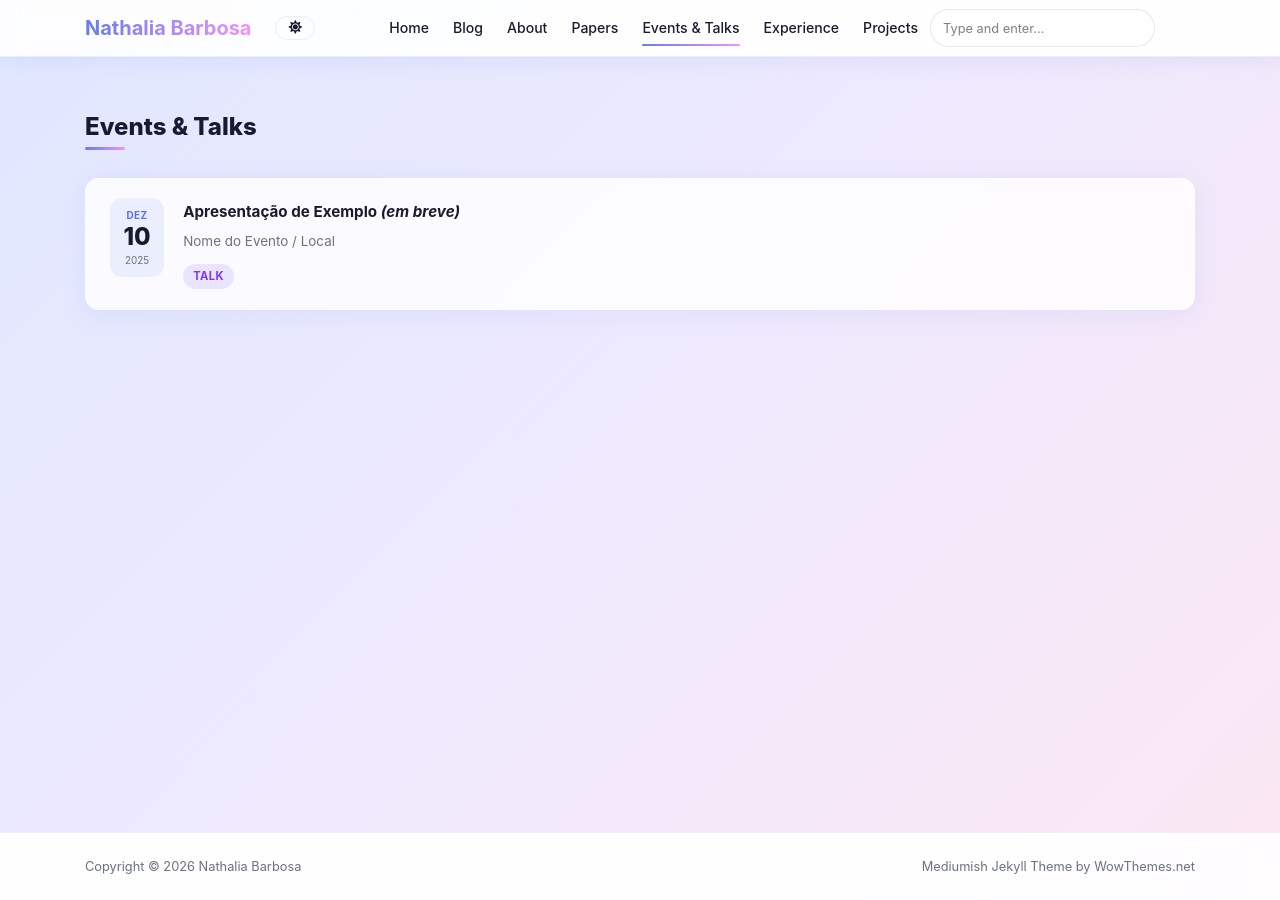
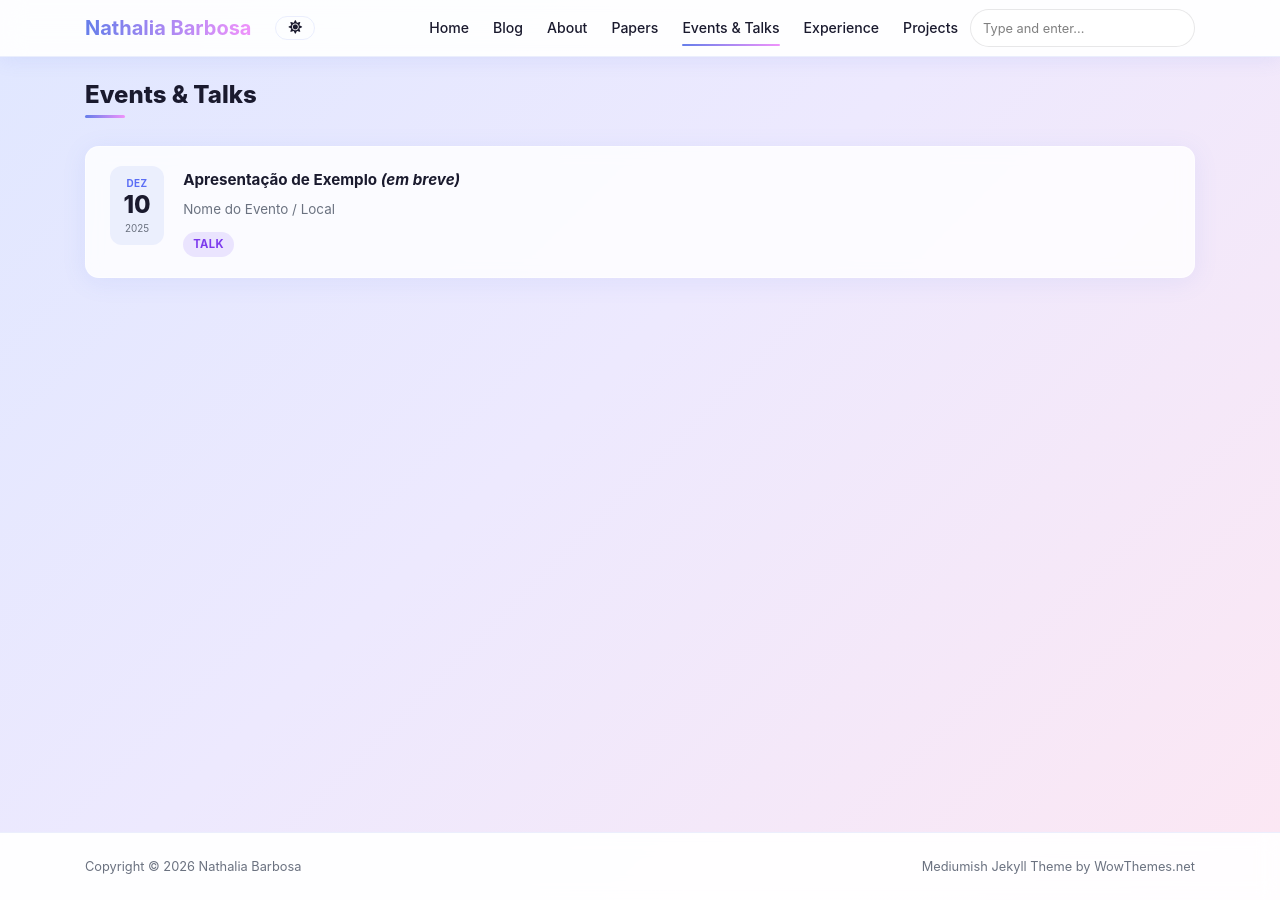
Before and after one commit to nathaliafab/nathaliafab.github.io, a Jekyll site: the page built from _pages/events.md, in a window 1280 px wide. Built offline with Jekyll 4.4.1, drawn with Linux system fonts in a browser that asks for light colours; nearby versions of some CDN libraries; a style sheet for code colours, icons or effects is not loaded.

Commit message:
Standardize page CSS, reduce top margin, improve search results design
Co-authored-by: nathaliafab <74332487+nathaliafab@users.noreply.github.com>

```diff
--- a/_includes/search-lunr.html
+++ b/_includes/search-lunr.html
@@ -2,11 +2,13 @@
 
 
 <style>
-    .lunrsearchresult .title {color: #d9230f;}
-    .lunrsearchresult .url {color: silver;}
-    .lunrsearchresult a {display: block; color: #777;}
-    .lunrsearchresult a:hover, .lunrsearchresult a:focus {text-decoration: none;}
-    .lunrsearchresult a:hover .title {text-decoration: underline;}
+    .lunrsearchresult .title { color: var(--link-color, #5b6ef5); font-weight: 600; }
+    .lunrsearchresult .url { color: var(--text-muted, #6b7280); font-size: 0.75rem; word-break: break-all; }
+    .lunrsearchresult a { display: block; color: var(--text-color, #1a1a2e); text-decoration: none; padding: 0.6rem 0.75rem; border-radius: 10px; transition: background 0.2s ease; }
+    .lunrsearchresult a:hover, .lunrsearchresult a:focus { background: var(--badge-bg, rgba(102,126,234,0.10)); text-decoration: none; }
+    .lunrsearchresult a:hover .title { text-decoration: underline; }
+    .lunrsearchresult .body { color: var(--text-muted, #6b7280); font-size: 0.83rem; line-height: 1.5; display: block; margin-top: 2px; }
+    #lunrsearchresults ul { list-style: none; padding: 0; margin: 0; }
 </style>
 
 
--- a/_layouts/categories.html
+++ b/_layouts/categories.html
@@ -5,6 +5,11 @@ permalink: "/categories.html"
 ---
 
 <section>
+{% if page.title %}
+<div class="section-header mb-4">
+  <h2 class="section-heading">{{ page.title }}</h2>
+</div>
+{% endif %}
 <div class="row listrecent">
 {% for category in site.categories %}
 <div class="col-md-12 mt-4">
--- a/assets/css/main.scss
+++ b/assets/css/main.scss
@@ -152,7 +152,7 @@ a:hover {
    ============================================================ */
 .site-content {
   background: transparent !important;
-  padding-top: 1rem !important;
+  padding-top: 0 !important;
   flex: 1 !important;
   display: flex !important;
   flex-direction: column !important;
@@ -163,7 +163,7 @@ a:hover {
    ============================================================ */
 .profile-hero {
   text-align: center;
-  padding: 4rem 1rem 2.5rem;
+  padding: 2rem 1rem 2rem;
 }
 
 .avatar-wrapper {
@@ -251,7 +251,7 @@ a:hover {
    ============================================================ */
 .homepage-section,
 section {
-  padding: 2.5rem 0;
+  padding: 1.5rem 0;
 }
 
 .homepage-section + .homepage-section {
@@ -983,10 +983,10 @@ ul.tags li a:hover {
     font-size: 1.7rem;
   }
   .profile-hero {
-    padding: 3rem 1rem 1.5rem;
+    padding: 1.5rem 1rem 1.5rem;
   }
   .homepage-section {
-    padding: 2rem 0;
+    padding: 1.25rem 0;
   }
   .jumbotron.fortags .transpdark {
     border-radius: 16px 16px 0 0;
@@ -1045,7 +1045,7 @@ ul.tags li a,
 }
 
 /* ============================================================
-   Search results modal — z-index fix
+   Search results modal — z-index fix + glassmorphism style
    ============================================================ */
 #lunrsearchresults {
   position: relative;
@@ -1058,6 +1058,47 @@ ul.tags li a,
 
 #lunrsearchresults .modal-dialog {
   z-index: 10000;
+}
+
+/* Light & dark shared modal styling */
+#resultsmodal .modal-content {
+  background: var(--card-bg) !important;
+  color: var(--text-color) !important;
+  border: 1px solid var(--card-border) !important;
+  border-radius: 16px !important;
+  backdrop-filter: blur(16px);
+  box-shadow: var(--card-shadow) !important;
+}
+
+#resultsmodal .modal-header {
+  border-color: var(--card-border) !important;
+  background: transparent !important;
+}
+
+#resultsmodal .modal-footer {
+  border-color: var(--card-border) !important;
+  background: transparent !important;
+}
+
+#resultsmodal .modal-title {
+  color: var(--text-color) !important;
+  font-weight: 700;
+}
+
+#resultsmodal .close {
+  color: var(--text-color) !important;
+  opacity: 0.7;
+}
+
+#resultsmodal .close:hover {
+  opacity: 1;
+}
+
+#resultsmodal .btn-danger {
+  background: linear-gradient(135deg, var(--grad-1), var(--grad-3)) !important;
+  border: none !important;
+  border-radius: 20px !important;
+  font-size: 0.82rem;
 }
 
 [data-theme="dark"] #lunrsearchresults .modal-content {
```
